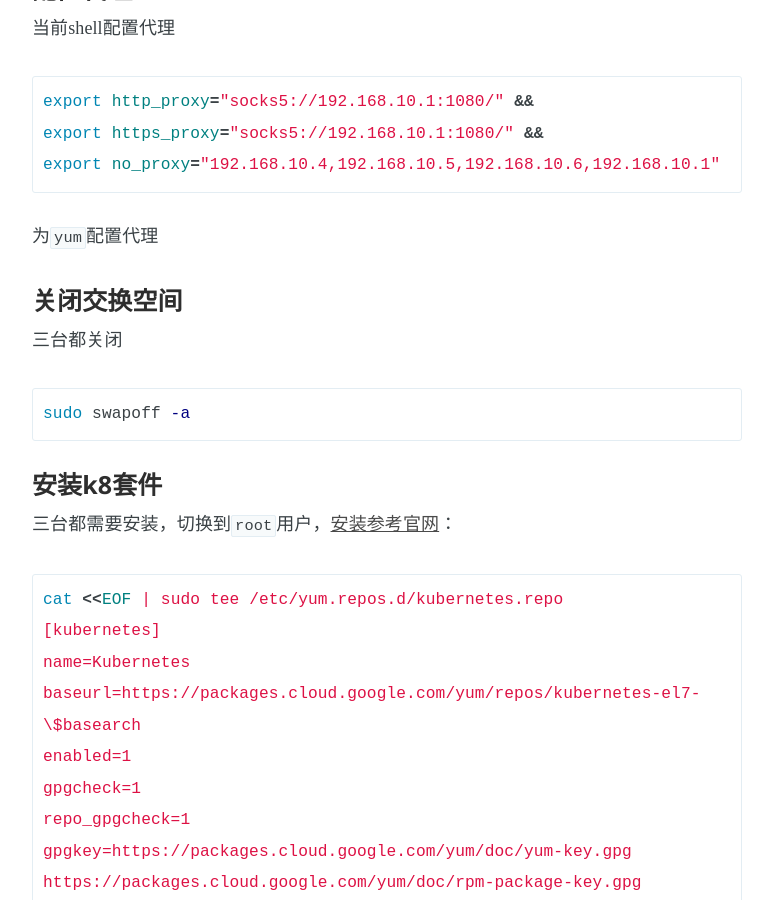
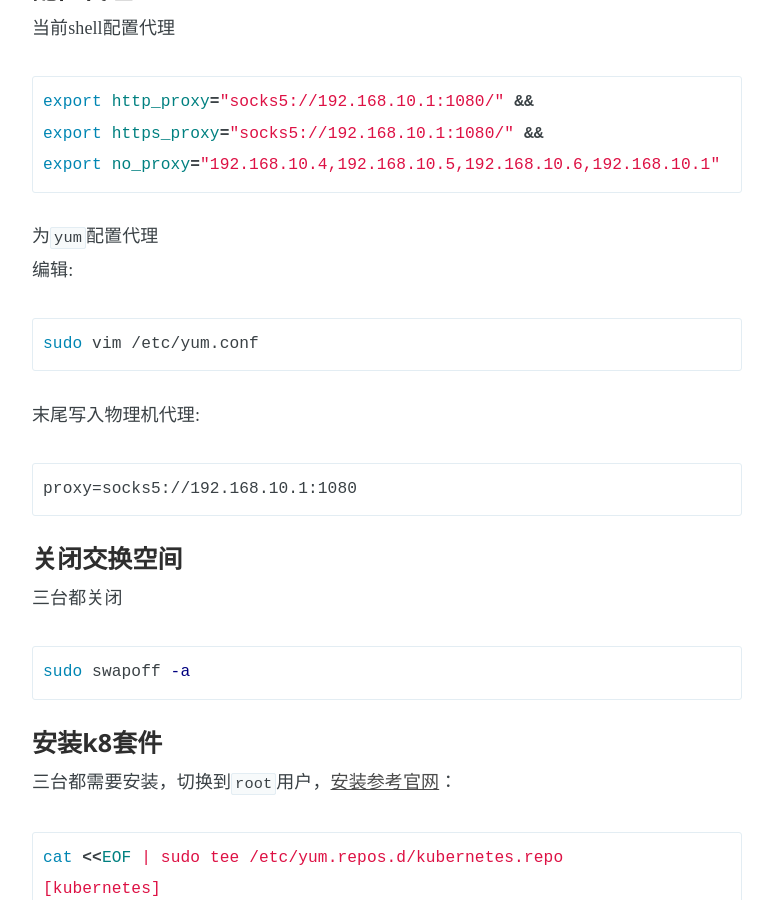
Before and after one commit to Fun0nydg/Fun0nydg.github.io, a Jekyll site: the page built from _posts/2021-07-25-Creating-Kubernetes-Environment.md, in a window 1280 px wide and 900 px high, scrolled down 3671 px. Shown: the whole window, without its empty margins (253-1026 px from the left). Built offline with Jekyll 4.4.1, drawn with Linux system fonts in a browser that asks for light colours.

Commit message:
Update 2021-07-25-Creating-Kubernetes-Environment.md

````diff
--- a/_posts/2021-07-25-Creating-Kubernetes-Environment.md
+++ b/_posts/2021-07-25-Creating-Kubernetes-Environment.md
@@ -103,6 +103,15 @@ export https_proxy="socks5://192.168.10.1:1080/" &&
 export no_proxy="192.168.10.4,192.168.10.5,192.168.10.6,192.168.10.1"
 ```
 为`yum`配置代理
+编辑:
+```bash
+sudo vim /etc/yum.conf
+```
+末尾写入物理机代理:
+```
+proxy=socks5://192.168.10.1:1080
+```
+
 
 #### 关闭交换空间
 三台都关闭
````
